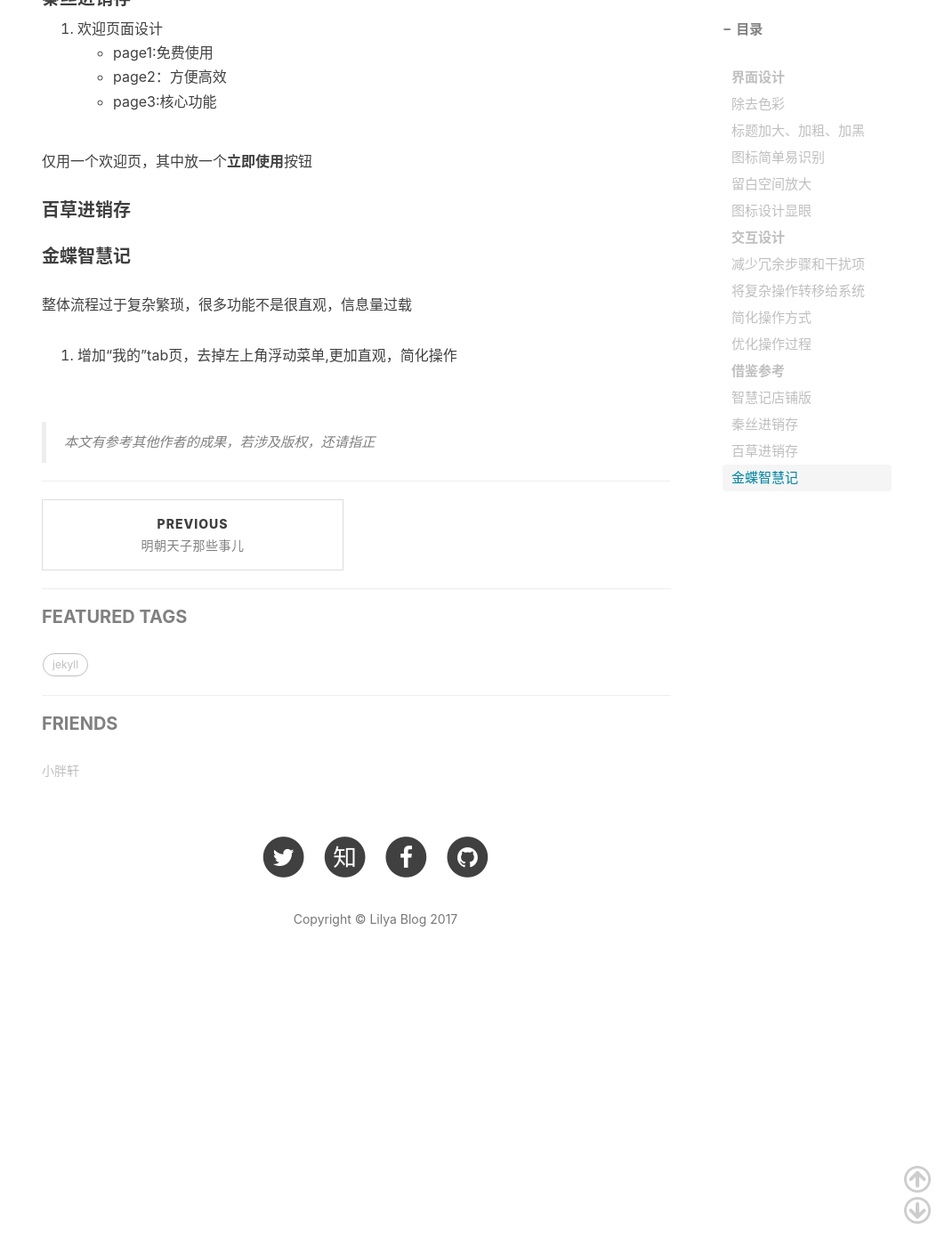
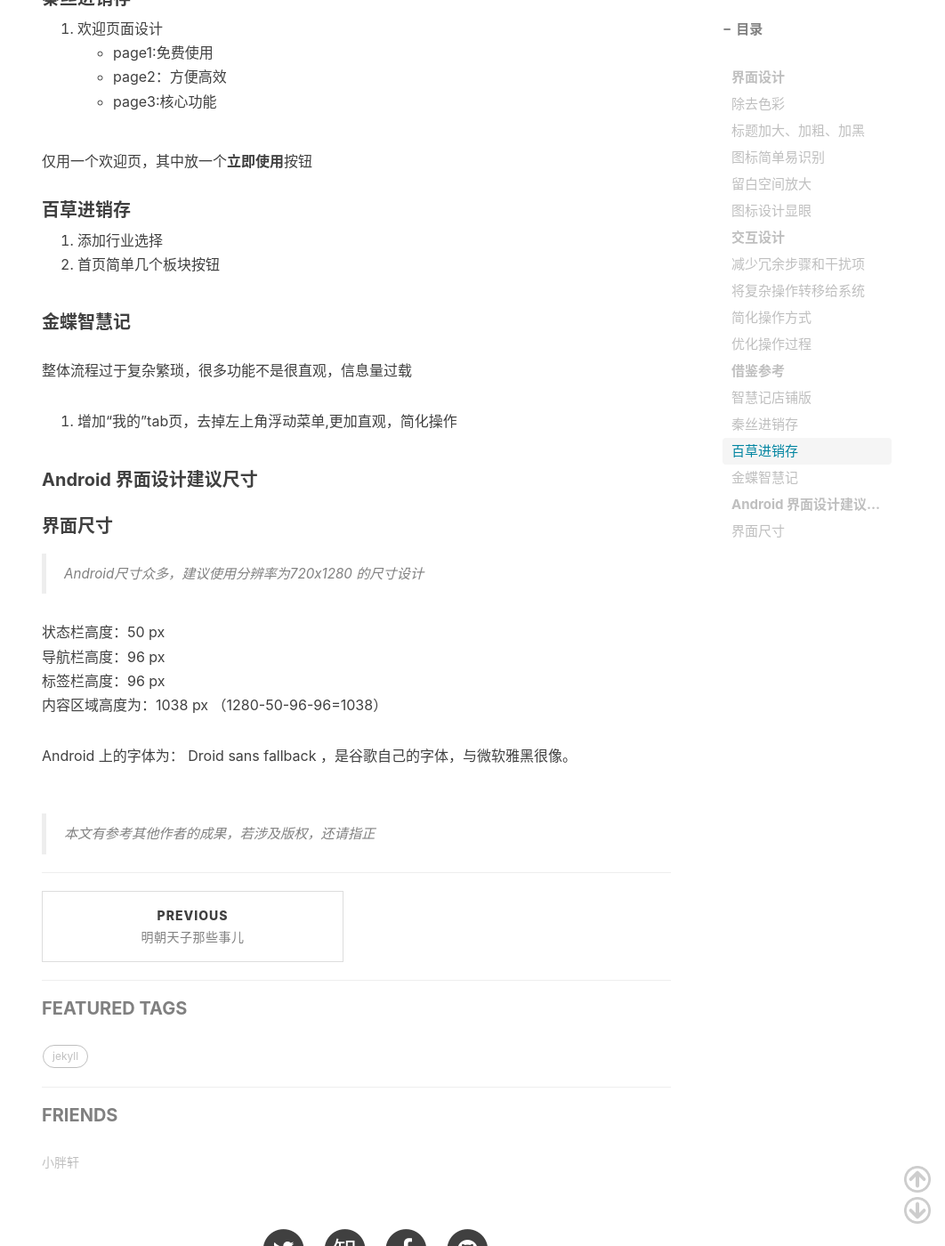
Before and after one commit to hexiaoligithub/hexiaoligithub.github.io, a Jekyll site: the page built from _posts/2017-05-25-accountbook-design.markdown, in a window 1280 px wide and 1400 px high, scrolled down 2294 px. Shown: the whole window at 89% size, without its empty margins (218-1280 px from the left). Built offline with Jekyll 4.4.1, drawn with Linux system fonts in a browser that asks for light colours; nearby versions of some CDN libraries; comment, search, counter and statistics services are not loaded.

Commit message:
[MDF] accountbook-design.markdown

```diff
--- a/_posts/2017-05-25-accountbook-design.markdown
+++ b/_posts/2017-05-25-accountbook-design.markdown
@@ -65,6 +65,20 @@
 仅用一个欢迎页，其中放一个**立即使用**按钮
 
 ### 百草进销存
+1. 添加行业选择
+2. 首页简单几个板块按钮
+
 ### 金蝶智慧记
 整体流程过于复杂繁琐，很多功能不是很直观，信息量过载
 1. 增加“我的”tab页，去掉左上角浮动菜单,更加直观，简化操作
+
+## Android 界面设计建议尺寸
+### 界面尺寸
+>Android尺寸众多，建议使用分辨率为720x1280 的尺寸设计
+
+状态栏高度：50 px<br>
+导航栏高度：96 px<br>
+标签栏高度：96 px<br>
+内容区域高度为：1038 px （1280-50-96-96=1038）
+
+Android 上的字体为： Droid sans fallback ，是谷歌自己的字体，与微软雅黑很像。
```
